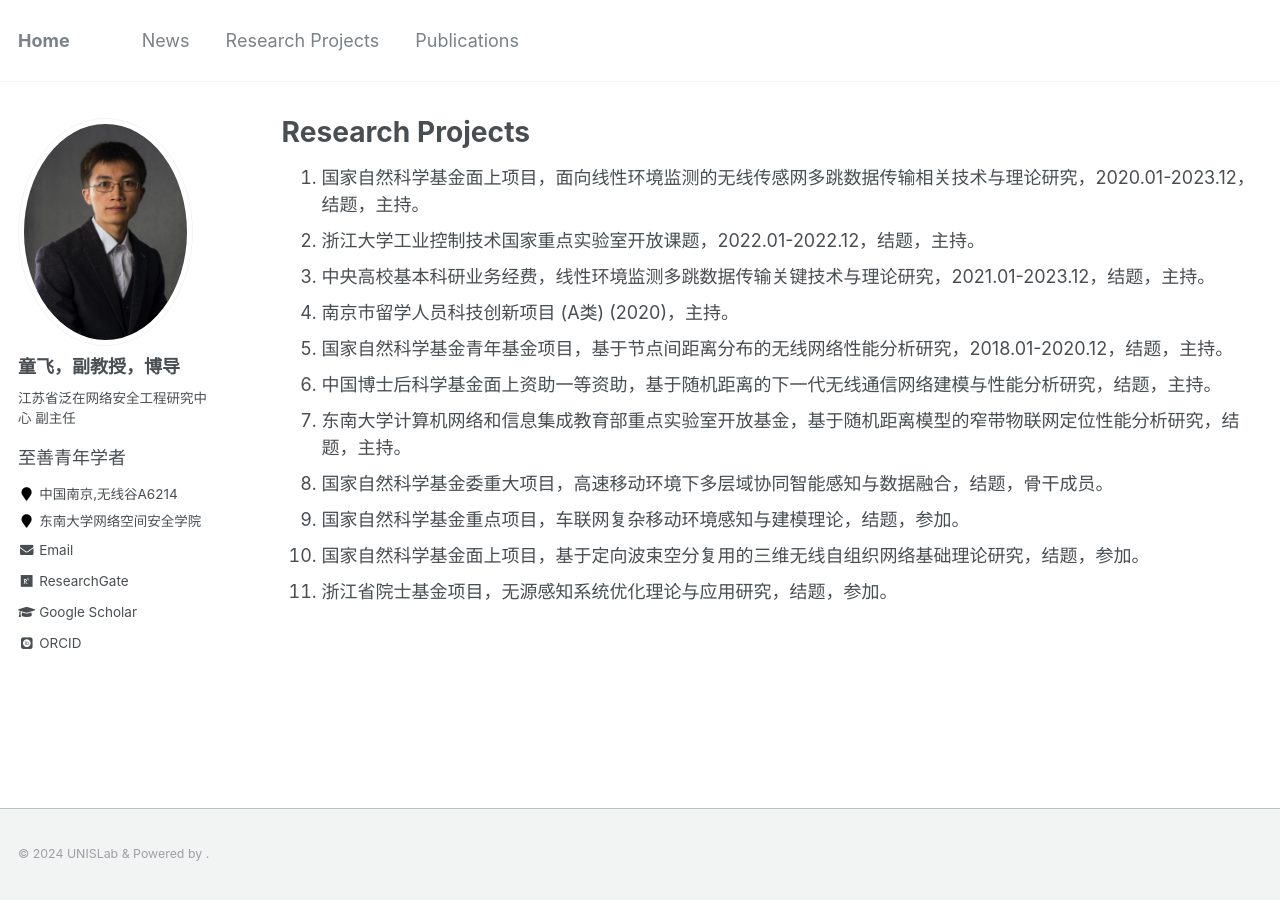
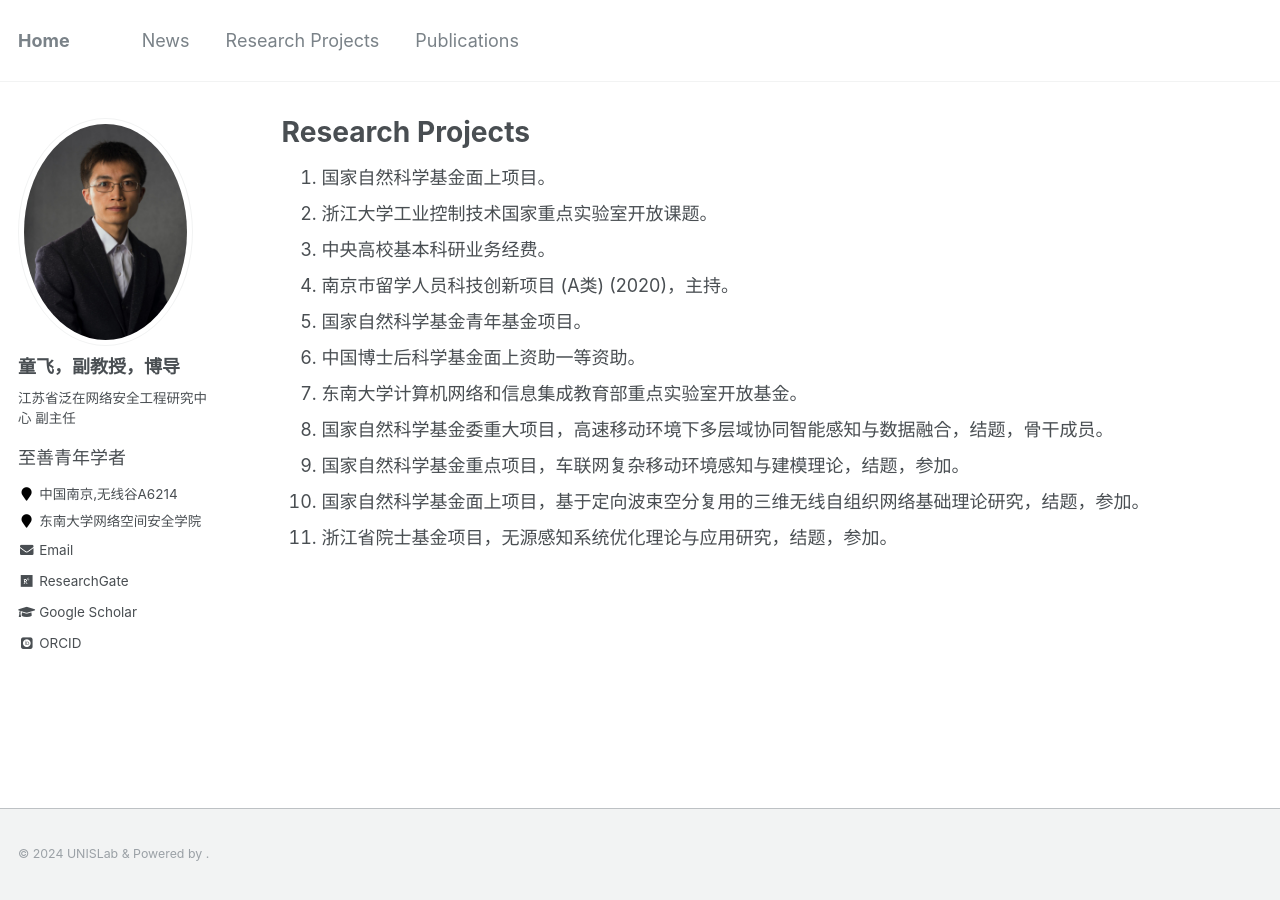
Before and after one commit to fei-tong/fei-tong.github.io, a Jekyll site: the page built from _pages/Research Projects.md, in a window 1280 px wide. Built offline with Jekyll 4.4.1, drawn with Linux system fonts in a browser that asks for light colours; some web fonts are replaced.

Commit message:
Update Research Projects.md

```diff
--- a/_pages/Research Projects.md
+++ b/_pages/Research Projects.md
@@ -5,13 +5,13 @@ permalink: /Research Projects/
 author_profile: true
 ---
 
-1. 国家自然科学基金面上项目，面向线性环境监测的无线传感网多跳数据传输相关技术与理论研究，2020.01-2023.12，结题，主持。<br>
-2. 浙江大学工业控制技术国家重点实验室开放课题，2022.01-2022.12，结题，主持。<br>
-3. 中央高校基本科研业务经费，线性环境监测多跳数据传输关键技术与理论研究，2021.01-2023.12，结题，主持。<br>
+1. 国家自然科学基金面上项目。<br>
+2. 浙江大学工业控制技术国家重点实验室开放课题。<br>
+3. 中央高校基本科研业务经费。<br>
 4. 南京市留学人员科技创新项目 (A类) (2020)，主持。<br>
-5. 国家自然科学基金青年基金项目，基于节点间距离分布的无线网络性能分析研究，2018.01-2020.12，结题，主持。<br>
-6. 中国博士后科学基金面上资助一等资助，基于随机距离的下一代无线通信网络建模与性能分析研究，结题，主持。
-7. 东南大学计算机网络和信息集成教育部重点实验室开放基金，基于随机距离模型的窄带物联网定位性能分析研究，结题，主持。<br>
+5. 国家自然科学基金青年基金项目。<br>
+6. 中国博士后科学基金面上资助一等资助。
+7. 东南大学计算机网络和信息集成教育部重点实验室开放基金。<br>
 8. 国家自然科学基金委重大项目，高速移动环境下多层域协同智能感知与数据融合，结题，骨干成员。<br>
 9. 国家自然科学基金重点项目，车联网复杂移动环境感知与建模理论，结题，参加。<br>
 10. 国家自然科学基金面上项目，基于定向波束空分复用的三维无线自组织网络基础理论研究，结题，参加。<br>
```
